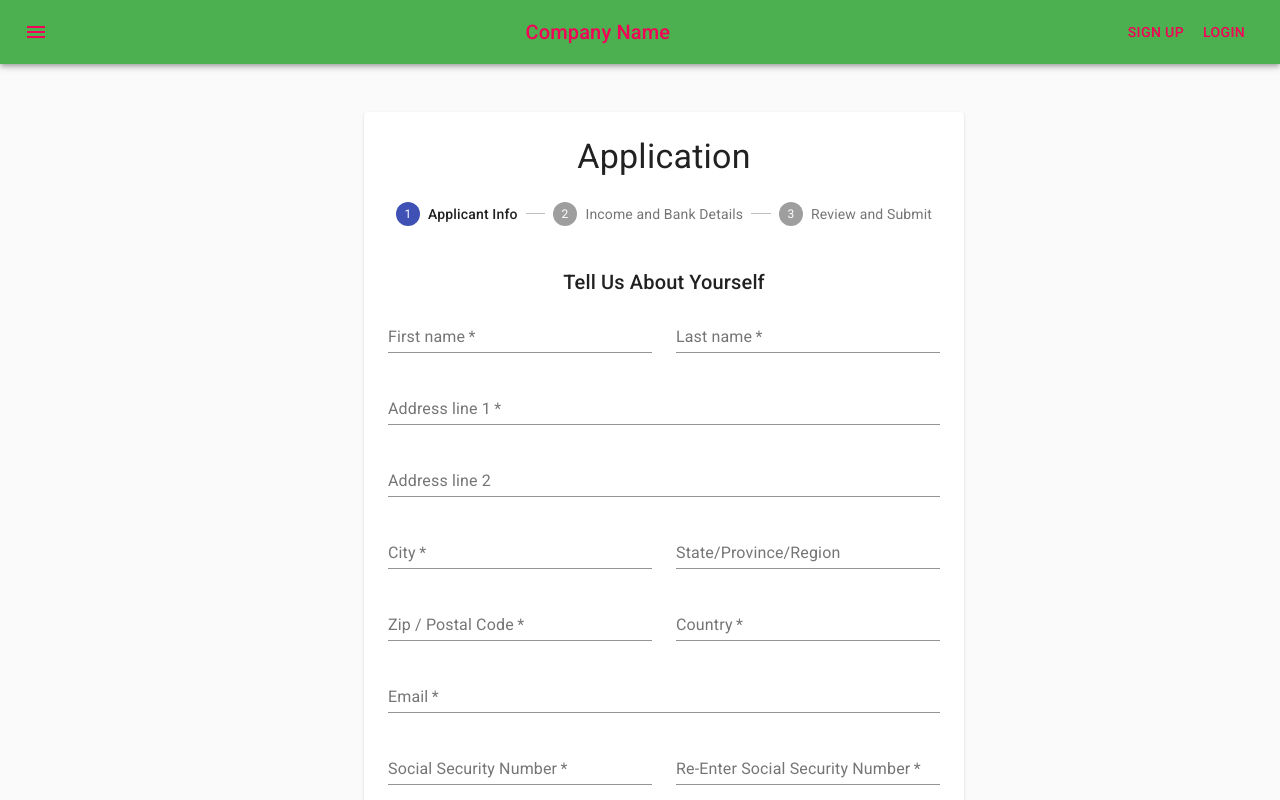
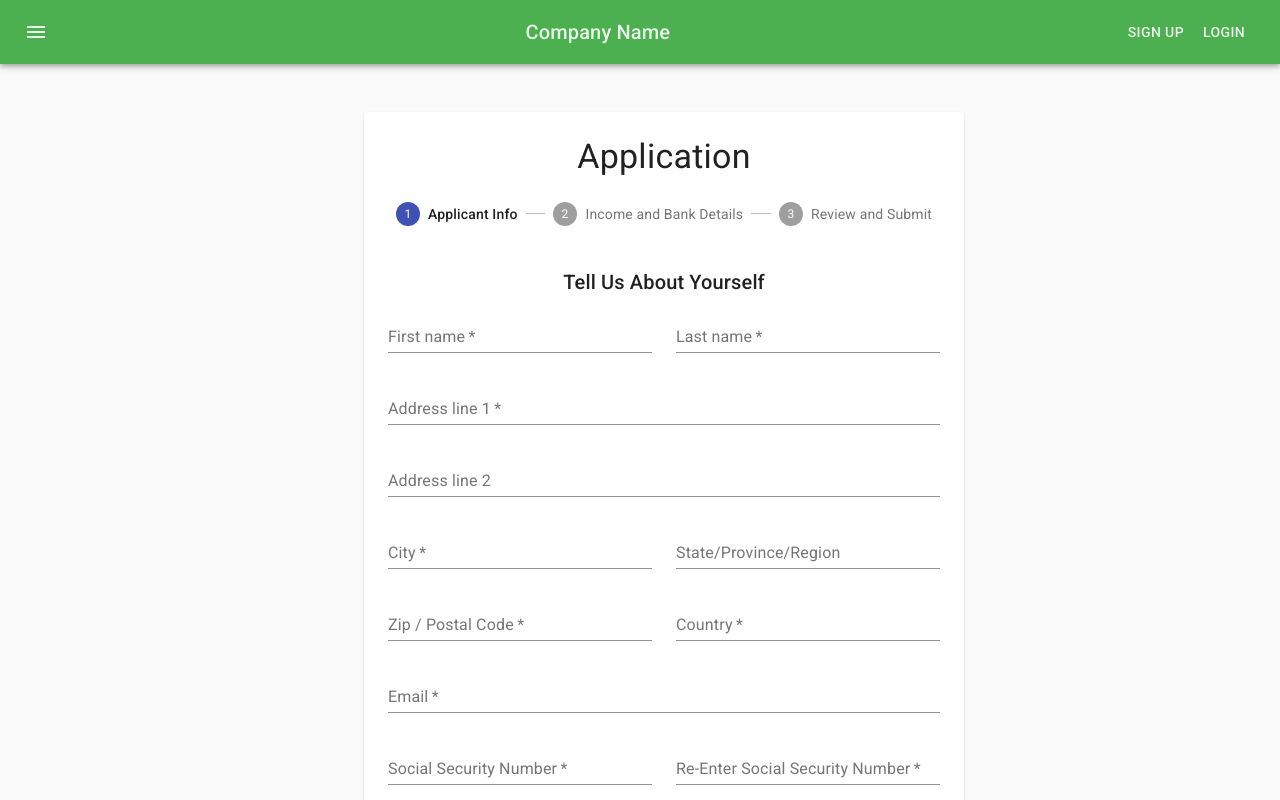
Before and after one commit to Hugens25/PaydayLoanSite, a React (Create React App) app: page / in a window 1280 px wide. Shown: the top 800 px of the page. Built offline with nearby package versions, Linux system fonts and the light colour scheme.

Commit message:
fixed header colors

```diff
--- a/src/components/layout/Header.js
+++ b/src/components/layout/Header.js
@@ -1,5 +1,5 @@
 import React from 'react';
-import { makeStyles, createMuiTheme } from '@material-ui/core/styles';
+import { makeStyles, createMuiTheme, withStyles } from '@material-ui/core/styles';
 import { ThemeProvider } from '@material-ui/styles';
 import AppBar from '@material-ui/core/AppBar';
 import Toolbar from '@material-ui/core/Toolbar';
@@ -8,6 +8,7 @@ import Button from '@material-ui/core/Button';
 import IconButton from '@material-ui/core/IconButton';
 import MenuIcon from '@material-ui/icons/Menu';
 import green from '@material-ui/core/colors/green';
+
 
 const useStyles = makeStyles((theme) => ({
   root: {
@@ -25,12 +26,22 @@ const NavbarTheme = createMuiTheme({
     palette: {
       primary: {
         main: green[500],
-      },
-      secondary: {
-        main: green[50],
+        contrastText: green[50],
       },
     },
   });
+
+const StyledButton = withStyles({
+  root: {
+    color: green[50]
+  }
+})(Button);
+
+const StyledIconButton = withStyles({
+  root: {
+    color: green[50]
+  }
+})(IconButton);
 
 export default function Navbar() {
   const classes = useStyles();
@@ -40,14 +51,14 @@ export default function Navbar() {
         <ThemeProvider theme={NavbarTheme}>
             <AppBar position="static" color="primary">
                 <Toolbar>
-                  <IconButton edge="start" className={classes.menuButton} color="secondary" aria-label="menu">
-                      <MenuIcon />
-                  </IconButton>
-                  <Typography variant="h6" className={classes.title} color="secondary">
-                      Company Name
+                  <StyledIconButton edge="start" className={classes.menuButton} aria-label="menu">
+                    <MenuIcon />
+                  </StyledIconButton>
+                  <Typography variant="h6" className={classes.title} >
+                    Company Name
                   </Typography>
-                  <Button color="secondary">Sign Up</Button>
-                  <Button color="secondary">Login</Button>
+                  <StyledButton >Sign Up</StyledButton>
+                  <StyledButton >Login</StyledButton>
                 </Toolbar>
             </AppBar>
         </ThemeProvider>
```
